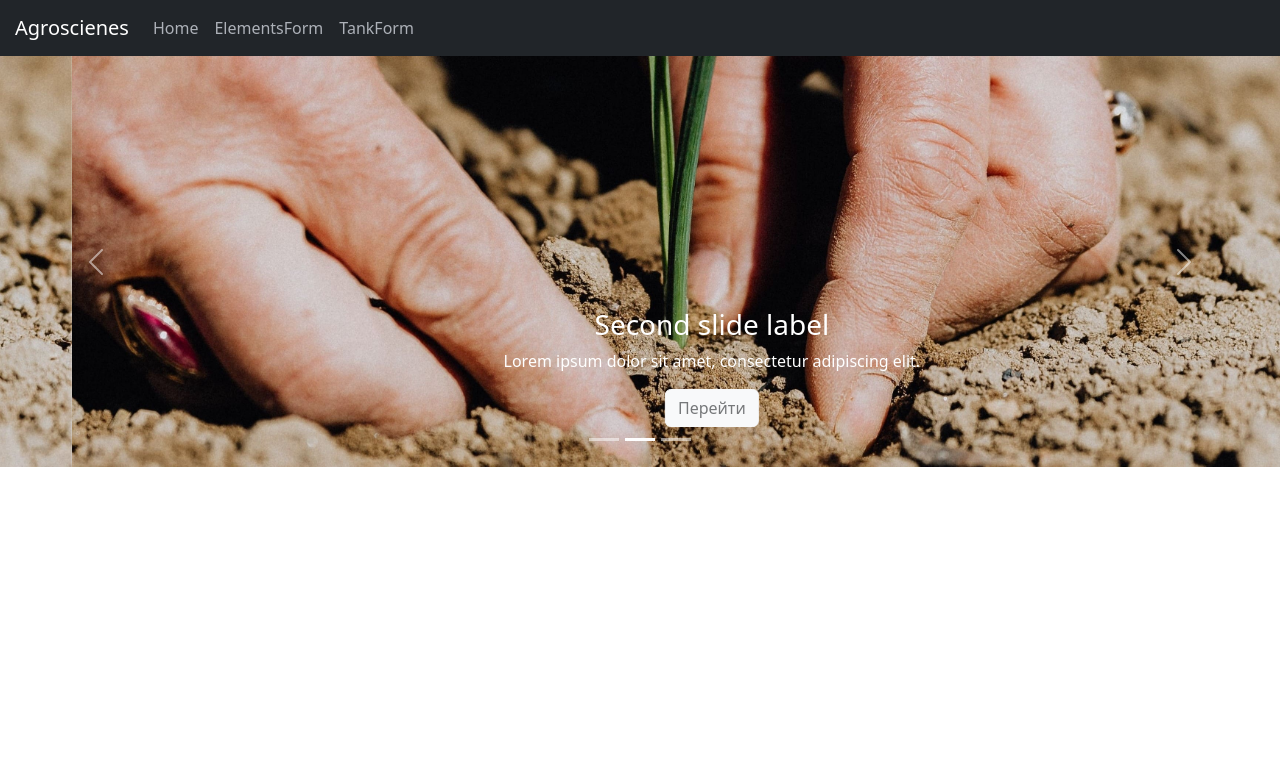
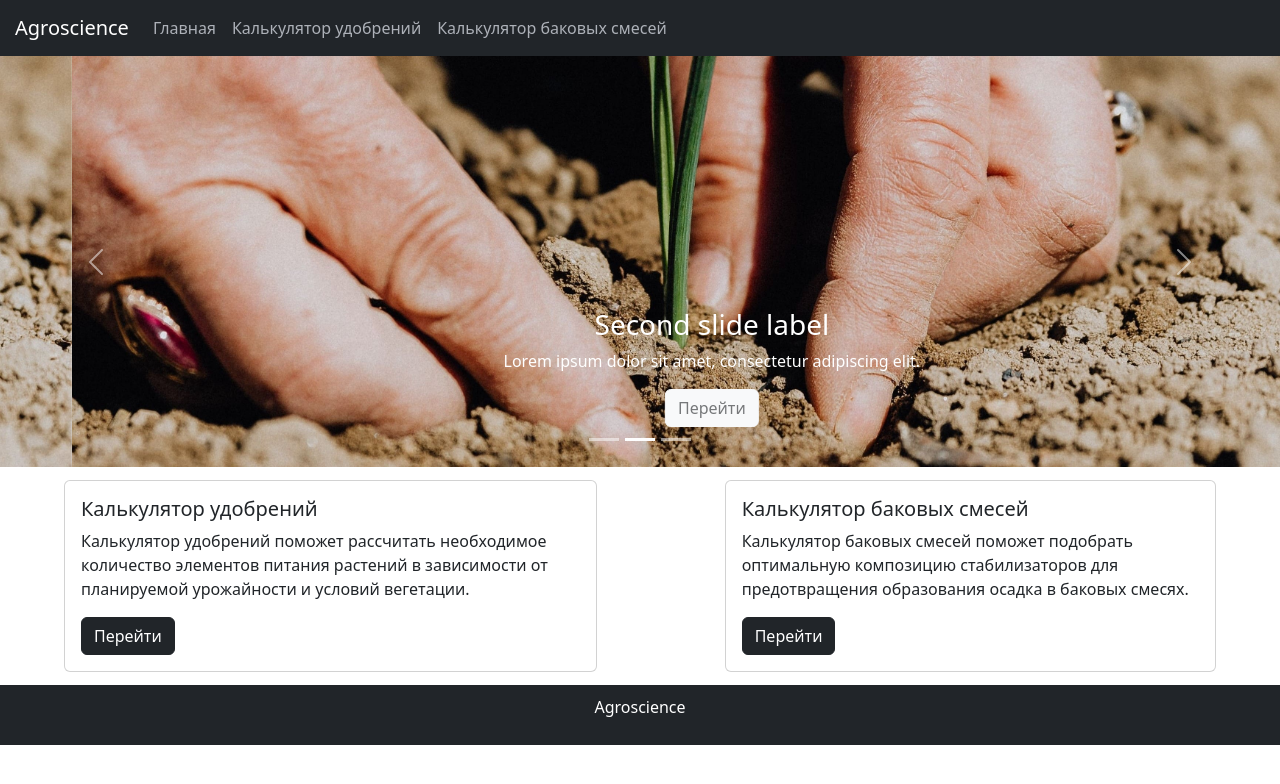
Before and after one commit to m1amgn/agroscienes, a React (Create React App) app in the folder frontend/: page / in a window 1280 px wide. Shown: the top 784 px of the page. Built offline with nearby package versions, Linux system fonts and the light colour scheme.

Commit message:
add cards, add styles, add footer

```diff
--- a/frontend/src/App.css
+++ b/frontend/src/App.css
@@ -1,10 +1,6 @@
 .nav-link a {
   color: #adb1b8;
   text-decoration: none;
-}
-
-.nav-link a:hover {
-  color: white;
 }
 
 button a {
@@ -13,9 +9,155 @@ button a {
 }
 
 button a:hover {
-  color: black;
+  color: #76787a;
 }
+
+.nav-link a:hover {
+  color: white;
+}
+
 
 .carousel-item {
   height: "300px";
 }
+
+table {
+  font-size: 14px;
+}
+
+.elements-form-description {
+  text-align: left;
+  margin: 1% 10%;
+}
+
+.form-container {
+  display: flex;
+  justify-content: space-around;
+  padding-bottom: 15px;
+}
+
+.select-container {
+  display: flex;
+  flex-direction: column;
+  text-align: right;
+}
+
+form {
+  padding: 1%;
+  font-size: 14px;
+}
+
+label {
+  line-height: 2em;
+  padding-right: 5px;
+}
+
+select {
+  padding-left: 5px;
+  padding-right: 5px;
+}
+
+.elements-form {
+  text-align: right;
+
+}
+
+.button-container {
+  text-align: right;
+  padding-top: 5%;
+}
+
+input {
+  font-family: inherit;
+  color: #212529;
+  border: 1px solid #bdbdbd;
+  border-radius: 0.25rem;
+  width: 70px;
+}
+
+@media (max-width: 600px) {
+  input {
+    width: 50px;
+  }
+}
+
+input[type="number"]::-webkit-outer-spin-button,
+input[type="number"]::-webkit-inner-spin-button {
+    -webkit-appearance: none;
+}
+
+input[type='number'],
+input[type="number"]:hover,
+input[type="number"]:focus {
+    appearance: none;
+    -moz-appearance: textfield;
+}
+
+.table-container {
+  max-width: 100%;
+  display: flex;
+  justify-content: center;
+}
+
+.graph-container {
+  padding: 0 2% 0 2%;
+  max-height: 500px;
+  display: flex;
+  justify-content: center;
+
+}
+
+canvas {
+  display: inline;
+}
+
+@media (max-width: 600px) {
+  .graph-container {
+    padding: 1%;
+  }
+}
+
+@media (max-width: 600px) {
+  form {
+    font-size: 10px;
+  }
+}
+
+@media (max-width: 600px) {
+  table {
+    font-size: 8px;
+  }
+}
+
+@media (max-width: 600px) {
+  .table-sm>:not(caption)>*>* {
+    padding: 0;
+  }
+}
+
+@media (max-width: 600px) {
+  .elements-form-description {
+    font-size: 12px;
+  }
+
+}
+
+.card-body button a {
+  color: white;
+}
+
+.cards-container {
+  display: flex;
+  flex-direction: row;
+  justify-content: center;
+}
+
+@media (max-width: 600px) {
+  .cards-container {
+    flex-direction: column;
+  }
+}
+
+.card {
+  margin: 1% 5%;
+}
--- a/frontend/src/App.js
+++ b/frontend/src/App.js
@@ -6,9 +6,15 @@ import { Home } from "./Home";
 import ElementsForm from "./components/ElementsForm";
 import TankForm from "./components/TankForm";
 import NaviBar from "./components/NaviBar";
+import ThemeProvider from "react-bootstrap/ThemeProvider";
+import Footer from "./components/Footer";
 
 function App() {
   return (
+    <ThemeProvider
+      breakpoints={["xxxl", "xxl", "xl", "lg", "md", "sm", "xs", "xxs"]}
+      minBreakpoint="xxs"
+    >
       <Router>
         <NaviBar />
         <Routes>
@@ -16,7 +22,9 @@ function App() {
           <Route path="/elementsform" element={<ElementsForm />} />
           <Route path="/tankform" element={<TankForm />} />
         </Routes>
+        <Footer />
       </Router>
+    </ThemeProvider>
   );
 }
 
--- a/frontend/src/Home.js
+++ b/frontend/src/Home.js
@@ -1,6 +1,12 @@
 import React from "react";
 import Slider from "./components/Slider";
+import Cards from "./components/Cards";
 
 export function Home() {
-  return <Slider />;
+  return (
+    <>
+      <Slider />
+      <Cards />
+    </>
+  );
 }
--- a/frontend/src/components/BarElements.js
+++ b/frontend/src/components/BarElements.js
@@ -43,12 +43,12 @@ function BarChart(props) {
       {
         label: "Доступные элементы в почве, кг/га",
         data: concentrationsArray,
-        backgroundColor: "rgba(255, 99, 132, 0.5)",
+        backgroundColor: "rgba(53, 162, 235, 0.5)",
       },
       {
         label: "Необходимая концентрация элементов питания, кг/га",
         data: consumptionArray,
-        backgroundColor: "rgba(53, 162, 235, 0.5)",
+        backgroundColor: "rgba(255, 99, 132, 0.5)",
       },
     ],
   };
--- /dev/null
+++ b/frontend/src/components/Cards.js
@@ -0,0 +1,38 @@
+import Button from "react-bootstrap/Button";
+import Card from "react-bootstrap/Card";
+import { Link } from "react-router-dom";
+
+function Cards() {
+  return (
+    <div className="cards-container">
+      <Card>
+        <Card.Body>
+          <Card.Title>Калькулятор удобрений</Card.Title>
+          <Card.Text>
+            Калькулятор удобрений поможет рассчитать необходимое количество
+            элементов питания растений в зависимости от планируемой урожайности
+            и условий вегетации.
+          </Card.Text>
+          <Button variant="dark">
+            <Link to="/elementsform">Перейти</Link>
+          </Button>
+        </Card.Body>
+      </Card>
+      <Card>
+        <Card.Body>
+          <Card.Title>Калькулятор баковых смесей</Card.Title>
+          <Card.Text>
+            Калькулятор баковых смесей поможет подобрать оптимальную композицию
+            стабилизаторов для предотвращения образования осадка в баковых
+            смесях.
+          </Card.Text>
+          <Button variant="dark">
+            <Link to="/tankform">Перейти</Link>
+          </Button>
+        </Card.Body>
+      </Card>
+    </div>
+  );
+}
+
+export default Cards;
--- a/frontend/src/components/ElementsForm.js
+++ b/frontend/src/components/ElementsForm.js
@@ -1,6 +1,7 @@
 import React, { useState, useEffect } from "react";
 import TableElements from "./TableElements";
 import BarChart from "./BarElements";
+import { Button } from "react-bootstrap";
 
 function ElementsForm() {
   const API_URL = "http://localhost:8000/api/calcfertapi/";
@@ -43,22 +44,24 @@ function ElementsForm() {
         <div>
           <label>
             {key === "quantity_of_water"
-              ? (key = "Количество осадков")
+              ? (key = "Среднее количество осадков за сезон, мм")
               : key && key === "temperature"
-              ? (key = "Температура")
+              ? (key = "Средняя температура вегетации, С")
               : key && key === "productivity"
-              ? (key = "Урожайность")
+              ? (key = "Планируемая урожайность, ц/га")
               : key}
           </label>
           <input
             key={key}
             type="number"
+            min="0.001"
+            max="1000"
             name={
-              key === "Количество осадков"
+              key === "Среднее количество осадков за сезон, мм"
                 ? (key = "quantity_of_water")
-                : key && key === "Температура"
+                : key && key === "Средняя температура вегетации, С"
                 ? (key = "temperature")
-                : key && key === "Урожайность"
+                : key && key === "Планируемая урожайность, ц/га"
                 ? (key = "productivity")
                 : key
             }
@@ -129,36 +132,58 @@ function ElementsForm() {
   }
 
   return (
-    <div>
+    <div className="elements-form-container">
+      <div className="elements-form-description">
+        <h3>Калькулятор удобрений</h3>
+        <p>
+          Алгоритмы расчёта базируются на методических рекомендациях по внесению
+          элементов питания с учетом коэффециентов использования питательных
+          элементов из почвы и удобрений, а также на результатах опытных
+          исследований Российских и зарубежных агрохимических университетов.
+        </p>
+        <p>
+          Фундаментельным принципом проведения расчёта является Закон
+          ограничивающего (лимитирующего) фактора или Закон минимума Либиха -
+          это один из фундаментальных законов в биологии, гласящий, что наиболее
+          значим для организма тот фактор, который более всего отклоняется от
+          оптимального его значения. Иными словами, продуктивность культурных
+          растений, в первую очередь, зависит от того питательного вещества
+          (минерального элемента), который представлен в почве наиболее слабо
+          относительно его оптимальной концентрации.
+        </p>
+      </div>
+      <div className="graph-container" id="chart">
+        <BarChart serverData={serverData} />
+      </div>
+      <div className="table-container">
+        <TableElements serverData={serverData} />
+      </div>
       <form onSubmit={submitHandler}>
-        <div>
-          <label key="chooseCulture">
-            Выберите культуру
+        <div className="form-container">
+          <div className="elements-form">
+            <label>Введите данные или воспользуйтесь средними значениями по умолчанию:</label>
+            {getUserForm(userForm)}
+          </div>
+          <div className="select-container">
+            <label key="chooseCulture">Выберите культуру:</label>
             <select onChange={cultureChangeHandler}>
               <option value="">-------</option>
               {getCulturesList}
             </select>
-          </label>
-        </div>
-        <div>
-          <label key="chooseClimateZone">
-            Выберите климатическую зону
+            <label key="chooseClimateZone">Выберите климатическую зону:</label>
             <select onChange={climateZoneChangeHandler}>
               <option value="">-------</option>
               {getClimateZoneList}
             </select>
-          </label>
-        </div>
-        <div>
-          <label>Введите данные</label>
-          {getUserForm(userForm)}
-        </div>
-        <div>
-          <button type="submit">Рассчитать</button>
+            <div className="button-container">
+              <Button variant="dark" size="sm" type="submit">
+                Рассчитать
+              </Button>
+            </div>
+          </div>
         </div>
       </form>
-      <TableElements serverData={serverData} />
-      <BarChart serverData={serverData} />
+
     </div>
   );
 }
--- /dev/null
+++ b/frontend/src/components/Footer.js
@@ -0,0 +1,16 @@
+import React from "react";
+import { Container } from "react-bootstrap";
+
+function Footer() {
+  return (
+    <Container
+      fluid
+      style={{ backgroundColor: "#212529", color: "#fff" }}>
+      <Container style={{ display: "flex", justifyContent: "center", padding: "10px"}}>
+        <p>Agroscience</p>
+      </Container>
+    </Container>
+  );
+}
+
+export default Footer;
--- a/frontend/src/components/NaviBar.js
+++ b/frontend/src/components/NaviBar.js
@@ -6,18 +6,18 @@ function NaviBar() {
   return (
     <>
       <Navbar collapseOnSelect expand="lg" bg="dark" variant="dark" style = {{"padding-left": "15px"}}>
-        <Navbar.Brand>Agroscienes</Navbar.Brand>
+        <Navbar.Brand>Agroscience</Navbar.Brand>
         <Navbar.Toggle aria-controls="responsive-navbar-nav" />
         <Navbar.Collapse id="responsive-navbar-nav">
           <Nav className="mr-auto">
             <Nav.Link>
-              <Link to="/">Home</Link>
+              <Link to="/">Главная</Link>
             </Nav.Link>
             <Nav.Link>
-              <Link to="/elementsform">ElementsForm</Link>
+              <Link to="/elementsform">Калькулятор удобрений</Link>
             </Nav.Link>
             <Nav.Link>
-              <Link to="/tankform">TankForm</Link>
+              <Link to="/tankform">Калькулятор баковых смесей</Link>
             </Nav.Link>
           </Nav>
         </Navbar.Collapse>
```
Also changed, not shown: frontend/src/components/TableElements.js (+5 -4 lines), 1 other file (tests, documents, lock files or other folders). Lines whose indentation alone changed are shown as unchanged.
